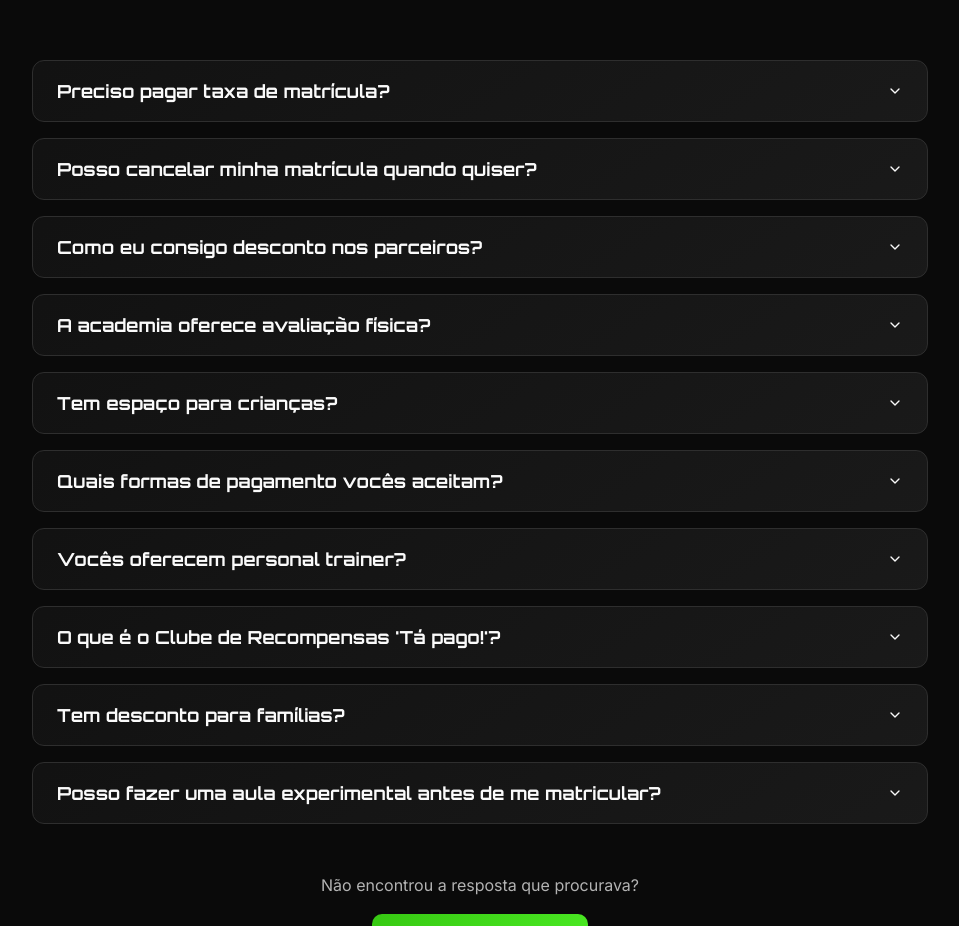
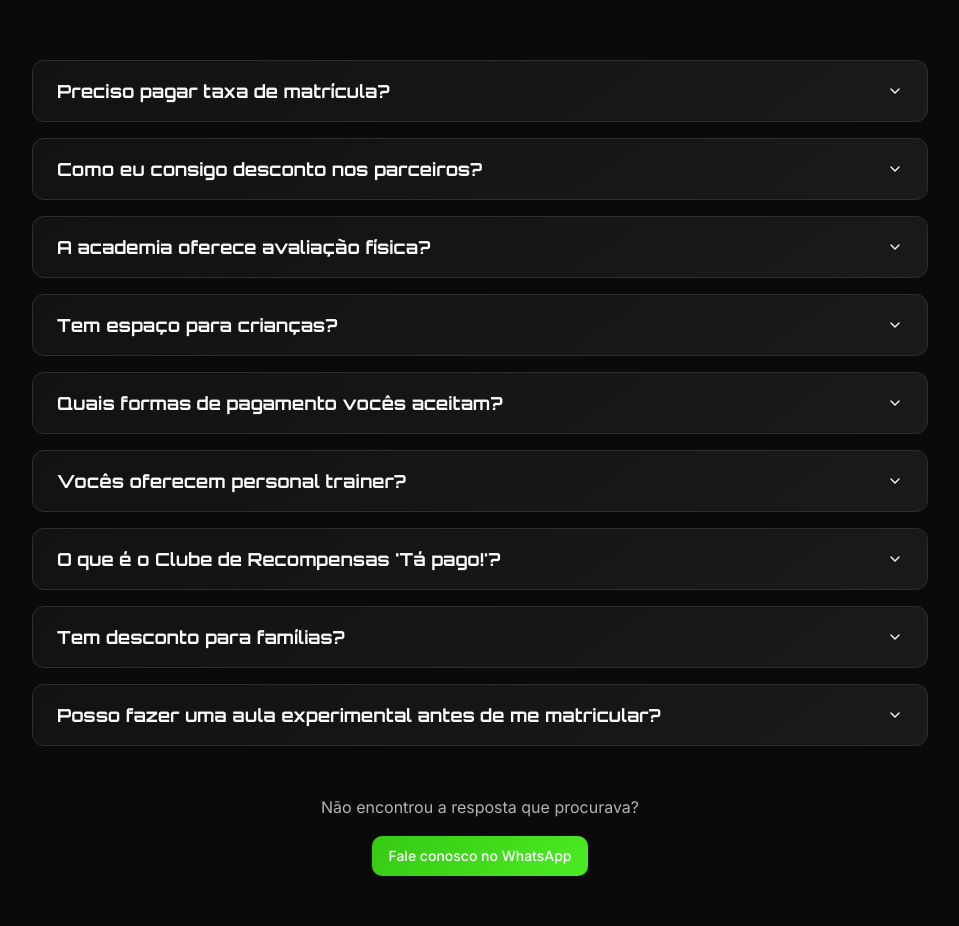
Before and after one commit to diegomartinsee/complexofitnessubajara, a React (Vite) app: page / in a window 1280 px wide. Shown: the part 9960-10886 px from the top of the page, without its empty margins (160-1119 px from the left). Built offline with nearby package versions, Linux system fonts and the light colour scheme; the HTML template or start-up script is replaced by a standard one.

Commit message:
Remove: Cancellation FAQ entry

```diff
--- a/src/components/FAQ.tsx
+++ b/src/components/FAQ.tsx
@@ -11,10 +11,6 @@ const FAQ = () => {
     {
       question: "Preciso pagar taxa de matrícula?",
       answer: "Não! Na Complexo Fitness você não paga taxa de matrícula. Comece a treinar pagando apenas a mensalidade do plano escolhido."
-    },
-    {
-      question: "Posso cancelar minha matrícula quando quiser?",
-      answer: "Depende do tipo de plano contratado. No plano sem recorrência (pagamento integral), o valor é pago antecipadamente, não há ressarcimento em caso de não uso, mas o contrato pode ser transferido ou vendido conforme regras da academia. Já no plano recorrente, há fidelidade e, em caso de cancelamento antecipado, é aplicada multa de 20% sobre o valor restante do contrato, não sendo permitida a transferência ou venda."
     },
     {
       question: "Como eu consigo desconto nos parceiros?",
```
